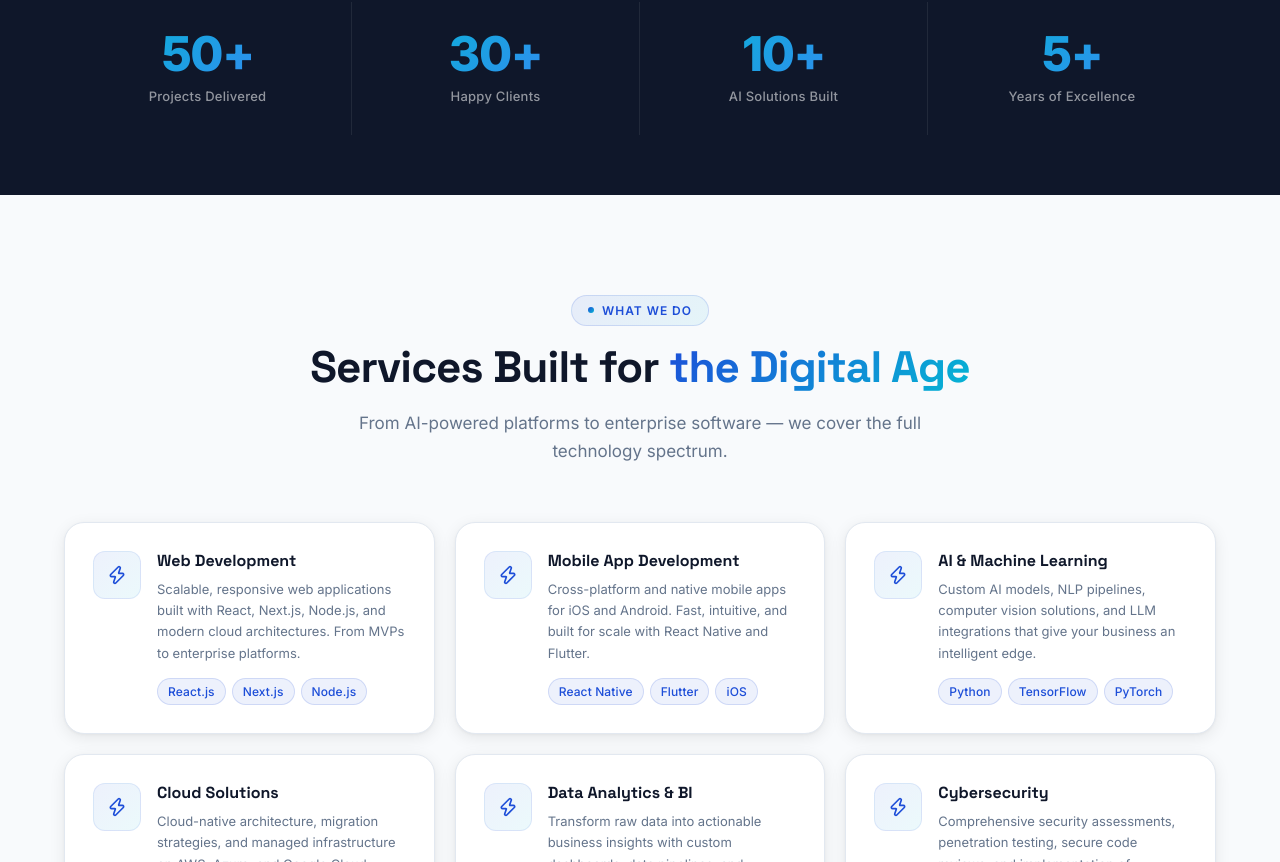
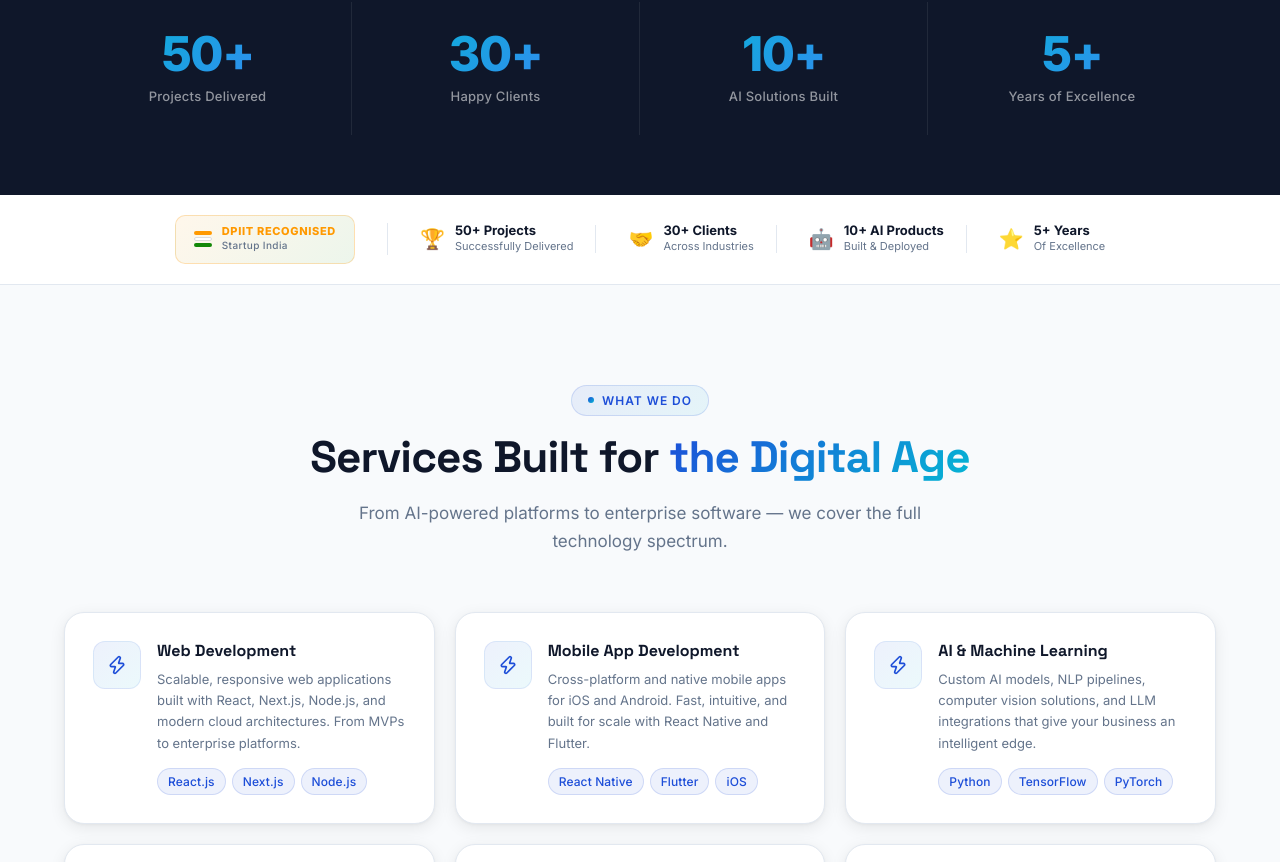
Before and after one commit to Muthukumaruma/TechYentra, a React (Vite) app: page / in a window 1280 px wide. Shown: the part 858-1720 px from the top of the page. Built offline with nearby package versions, Linux system fonts and the light colour scheme.

Commit message:
feat: add DPIIT Startup India recognition badge, certificate link, SEO schema

```diff
--- a/api/contact.js
+++ b/api/contact.js
@@ -38,7 +38,7 @@ export default async function handler(req, res) {
   if (req.method === 'OPTIONS') return res.status(200).end();
   if (req.method !== 'POST') return res.status(405).json({ error: 'Method not allowed' });
 
-  const { name, email, company, phone, service, budget, message, captchaToken } = req.body || {};
+  const { name, email, company, phone, service, message, captchaToken } = req.body || {};
 
   // ── reCAPTCHA verification ──────────────────────────────────────────────
   if (!captchaToken) {
@@ -83,7 +83,6 @@ export default async function handler(req, res) {
             ${company ? row('Company', company) : ''}
             ${phone ? row('Phone', `<a href="tel:${phone}" style="color:#1d4ed8;">${phone}</a>`) : ''}
             ${service ? row('Service Interested', service) : ''}
-            ${budget ? row('Budget', budget) : ''}
           </table>
 
           <div style="background:#fff;border:1px solid #e2e8f0;border-radius:10px;padding:20px 24px;margin-top:16px;">
--- a/index.html
+++ b/index.html
@@ -78,6 +78,15 @@
         "availableLanguage": ["English", "Tamil", "Kannada"],
         "areaServed": "Worldwide"
       },
+      "hasCredential": {
+        "@type": "EducationalOccupationalCredential",
+        "name": "DPIIT Startup India Recognition",
+        "credentialCategory": "Government Recognition",
+        "recognizedBy": {
+          "@type": "Organization",
+          "name": "Department for Promotion of Industry and Internal Trade (DPIIT), Government of India"
+        }
+      },
       "knowsAbout": [
         "Artificial Intelligence", "Machine Learning", "Web Development",
         "Mobile App Development", "Cloud Computing", "OTT Platforms",
--- a/src/components/layout/Footer.jsx
+++ b/src/components/layout/Footer.jsx
@@ -155,6 +155,16 @@ export default function Footer() {
               >
                 <Download size={14} /> Download Company Profile
               </a>
+              <a
+                href={content.company.dpiitCertificate}
+                target="_blank"
+                rel="noopener noreferrer"
+                style={{ display: 'inline-flex', alignItems: 'center', gap: '8px', fontSize: '13px', fontWeight: 600, color: '#FF9900', marginTop: '6px', transition: 'opacity 0.2s' }}
+                onMouseEnter={e => e.currentTarget.style.opacity = '0.75'}
+                onMouseLeave={e => e.currentTarget.style.opacity = '1'}
+              >
+                🇮🇳 DPIIT Recognised Startup
+              </a>
             </div>
           </div>
         </div>
--- a/src/content.json
+++ b/src/content.json
@@ -8,7 +8,8 @@
     "email": "info@techyenthra.com",
     "logoLight": "/logo-light.png",
     "logoDark": "/logo-dark.png",
-    "companyProfile": "/TechYentra.pdf"
+    "companyProfile": "/TechYentra.pdf",
+    "dpiitCertificate": "/DPIIT.pdf"
   },
   "stats": [
     { "value": "50+", "label": "Projects Delivered" },
--- a/src/pages/ContactPage.jsx
+++ b/src/pages/ContactPage.jsx
@@ -11,7 +11,7 @@ const SERVICES_LIST = content.services.map(s => s.title);
 
 const INITIAL_FORM = {
   name: '', email: '', company: '', phone: '',
-  service: '', budget: '', message: '', consent: false,
+  service: '', message: '', consent: false,
 };
 
 const SITE_KEY = '6Le2ogUtAAAAACHvmBZxPp72hah9Chsp8qvWu0r6';
@@ -244,21 +244,6 @@ export default function ContactPage() {
                       </select>
                     </div>
 
-                    {/* Budget */}
-                    <div style={{ marginBottom: '16px' }}>
-                      <label style={{ display: 'block', fontSize: '13px', fontWeight: 600, color: 'var(--text)', marginBottom: '6px' }}>
-                        Estimated Budget
-                      </label>
-                      <select name="budget" value={form.budget} onChange={handleChange} style={inputStyle}>
-                        <option value="">Select budget range...</option>
-                        <option>Under ₹5 Lakhs</option>
-                        <option>₹5 – ₹15 Lakhs</option>
-                        <option>₹15 – ₹50 Lakhs</option>
-                        <option>₹50 Lakhs+</option>
-                        <option>Let's discuss</option>
-                      </select>
-                    </div>
-
                     {/* Message */}
                     <div style={{ marginBottom: '20px' }}>
                       <label style={{ display: 'block', fontSize: '13px', fontWeight: 600, color: 'var(--text)', marginBottom: '6px' }}>
--- a/src/pages/HomePage.jsx
+++ b/src/pages/HomePage.jsx
@@ -241,6 +241,62 @@ export default function HomePage() {
                   {stat.label}
                 </div>
               </motion.div>
+            ))}
+          </div>
+        </div>
+      </section>
+
+      {/* ─── Trust Strip ─── */}
+      <section style={{ background: 'var(--bg)', borderBottom: '1px solid var(--border)', padding: '20px 0' }}>
+        <div className="container">
+          <div style={{
+            display: 'flex', flexWrap: 'wrap', alignItems: 'center',
+            justifyContent: 'center', gap: '12px 32px',
+          }}>
+            {/* DPIIT Badge */}
+            <a
+              href={content.company.dpiitCertificate}
+              target="_blank"
+              rel="noopener noreferrer"
+              title="View DPIIT Certificate"
+              style={{
+                display: 'flex', alignItems: 'center', gap: '10px',
+                background: 'linear-gradient(135deg, rgba(255,153,0,0.08), rgba(19,136,8,0.08))',
+                border: '1px solid rgba(255,153,0,0.25)',
+                borderRadius: '10px', padding: '10px 18px',
+                textDecoration: 'none', transition: 'all 0.2s',
+              }}
+              onMouseEnter={e => e.currentTarget.style.borderColor = 'rgba(255,153,0,0.5)'}
+              onMouseLeave={e => e.currentTarget.style.borderColor = 'rgba(255,153,0,0.25)'}
+            >
+              {/* Indian flag colors bar */}
+              <div style={{ display: 'flex', flexDirection: 'column', gap: '2px' }}>
+                <div style={{ width: '18px', height: '4px', background: '#FF9900', borderRadius: '2px' }} />
+                <div style={{ width: '18px', height: '4px', background: '#ffffff', borderRadius: '2px', border: '1px solid #ddd' }} />
+                <div style={{ width: '18px', height: '4px', background: '#138808', borderRadius: '2px' }} />
+              </div>
+              <div>
+                <div style={{ fontSize: '11px', fontWeight: 800, color: '#FF9900', letterSpacing: '0.06em', lineHeight: 1 }}>DPIIT RECOGNISED</div>
+                <div style={{ fontSize: '10px', color: 'var(--text-muted)', fontWeight: 500, letterSpacing: '0.04em' }}>Startup India</div>
+              </div>
+            </a>
+
+            <div style={{ width: '1px', height: '32px', background: 'var(--border)' }} />
+
+            {[
+              { icon: '🏆', label: '50+ Projects', sub: 'Successfully Delivered' },
+              { icon: '🤝', label: '30+ Clients', sub: 'Across Industries' },
+              { icon: '🤖', label: '10+ AI Products', sub: 'Built & Deployed' },
+              { icon: '⭐', label: '5+ Years', sub: 'Of Excellence' },
+            ].map((item, i) => (
+              <div key={i} style={{ display: 'flex', alignItems: 'center', gap: '10px' }}>
+                <span style={{ fontSize: '20px' }}>{item.icon}</span>
+                <div>
+                  <div style={{ fontSize: '13px', fontWeight: 700, color: 'var(--text)', lineHeight: 1.2 }}>{item.label}</div>
+                  <div style={{ fontSize: '11px', color: 'var(--text-muted)' }}>{item.sub}</div>
+                </div>
+                {i < 3 && <div style={{ width: '1px', height: '28px', background: 'var(--border)', marginLeft: '12px' }} />}
+              </div>
             ))}
           </div>
         </div>
```
Also changed, not shown: 2 other files (tests, documents, lock files or other folders).
